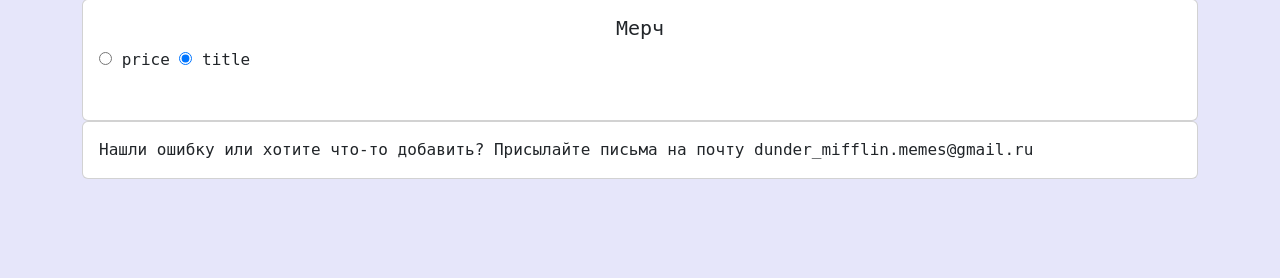
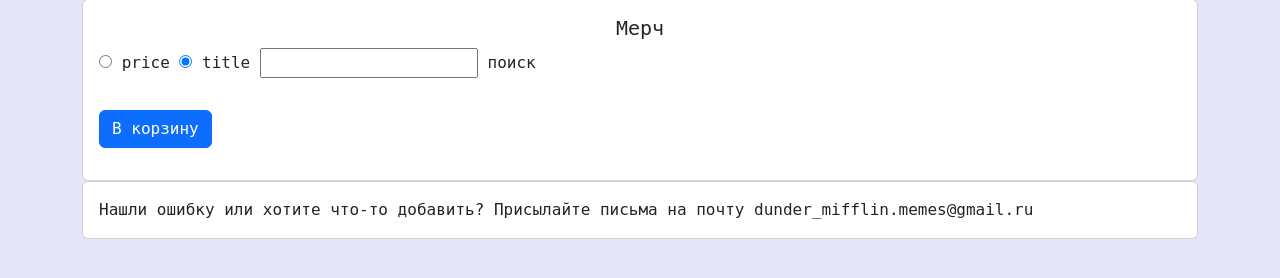
Before and after one commit to sofiataran/-2, a plain HTML site: page merch.html in a window 1280 px wide. Shown: the part 218-496 px from the top of the page. Drawn offline with nearby package versions, Linux system fonts and the light colour scheme.

Commit message:
Update merch.html

```diff
--- a/merch.html
+++ b/merch.html
@@ -67,10 +67,15 @@
             <p class="card-text">
                 <input type="radio" id="price" name="sort"  onchange="sort()"> price  </input>
                 <input type="radio" id="title" name="sort"  checked onchange="sort()" > title </input>
+                <input type="text" id="search" name="search"  onchange="search()"> поиск  </input>
+               <form action="https://www.bing.com/search?" id="UserEnter" name="UserEnter" target="_blank">
+                   <input name="q" type="hidden" value="search">
                    <ul class="d-flex flex-row justify-content-around flex-wrap bg-light" id="node_for_insert">
 
                    <!--начало генерируемого фрагмента кода -->
                    </ul>
+                   <input class="btn btn-primary" type="Submit" value="В корзину">
+               </form>
             </p>
 
         </div><!--окончание уникального содержания-->
```
